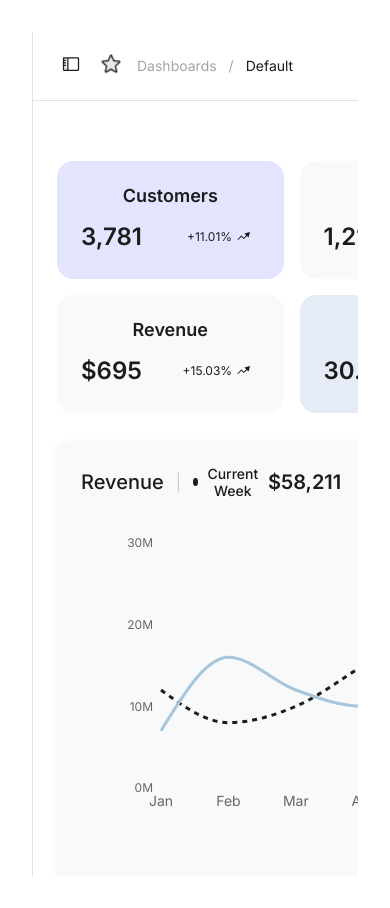
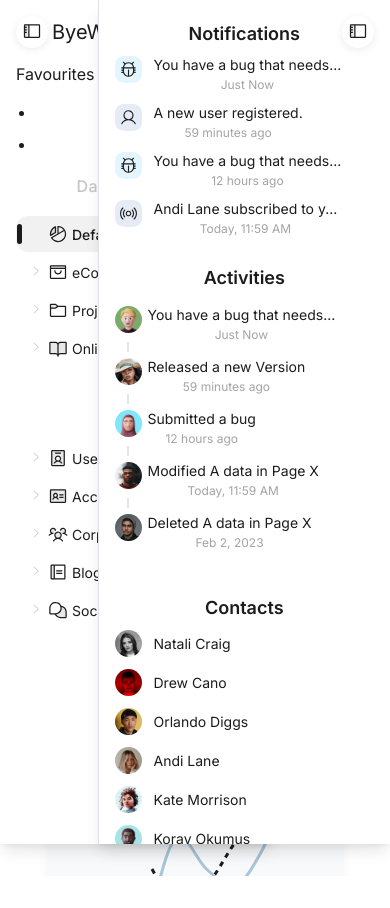
Before and after one commit to Deep0902/juspay-assignment, a React (Vite) app: page / in a window 390 px wide. Built offline with nearby package versions, Linux system fonts and the light colour scheme.

Commit message:
Expand/Collapse left and right panels on mobile

```diff
--- a/src/components/HomePage/DashboardMain/DashboardMain.css
+++ b/src/components/HomePage/DashboardMain/DashboardMain.css
@@ -33,3 +33,29 @@ h1 {
 .sales-table {
   flex: 1;
 }
+/* Add this at the end of your DashboardMain.css file */
+@media (max-width: 768px) {
+  .test,
+  .revenue-charts-container,
+  .sales-section {
+    flex-direction: column;
+    gap: 16px;
+  }
+
+  .stat-card-container {
+    grid-template-columns: 1fr 1fr;
+    gap: 12px;
+  }
+
+  .test {
+    gap: 20px;
+  }
+
+  .revenue-charts-container {
+    margin: 20px 0;
+  }
+
+  .sales-section {
+    margin: 20px 0;
+  }
+}
--- a/src/components/HomePage/HomePage.css
+++ b/src/components/HomePage/HomePage.css
@@ -250,3 +250,51 @@
     infinite;
   display: inline-block;
 }
+@media (max-width: 768px) {
+  .layout-container {
+    flex-direction: column;
+  }
+  .search-container {
+    display: none;
+  }
+  .left-panel.open,
+  .right-panel.open {
+    position: fixed;
+    top: 0;
+    left: 0;
+    width: 70vw;
+    height: 100vh;
+    z-index: 1000;
+  }
+
+  .right-panel.open {
+    left: auto;
+    right: 0;
+    width: 75vw;
+  }
+
+  .header {
+    padding: 12px 16px;
+  }
+
+  .header-left {
+    gap: 8px;
+  }
+
+  .header-right {
+    gap: 8px;
+  }
+
+  .search-input {
+    width: 120px;
+  }
+
+  .content {
+    overflow-y: auto;
+    padding: 8px 16px;
+  }
+
+  .title {
+    font-size: 12px;
+  }
+}
--- a/src/components/HomePage/HomePage.jsx
+++ b/src/components/HomePage/HomePage.jsx
@@ -28,7 +28,7 @@ function HomePage() {
       )}
       {/* Left Drawer */}
       <div className={`left-panel ${leftPanelOpen ? "open" : "closed"}`}>
-        <LeftPanel />
+        <LeftPanel onClose={() => setLeftPanelOpen(false)} />
       </div>
 
       {/* Main Content Area */}
@@ -91,7 +91,7 @@ function HomePage() {
 
       {/* Right Drawer */}
       <div className={`right-panel ${rightPanelOpen ? "open" : "closed"}`}>
-        <RightPanel />
+        <RightPanel onClose={() => setRightPanelOpen(false)} />
       </div>
     </div>
   );
--- a/src/components/LeftPanel/LeftPanel.css
+++ b/src/components/LeftPanel/LeftPanel.css
@@ -40,3 +40,25 @@
 .bullet-points li {
   padding: 6px 0;
 }
+.left-panel-close-btn {
+  display: none;
+  position: absolute;
+  top: 16px;
+  left: 16px;
+  z-index: 10;
+  background: var(--bg-primary);
+  color: var(--text-primary);
+  border: none;
+  border-radius: 50%;
+  width: 32px;
+  height: 32px;
+  font-size: 1.5rem;
+  cursor: pointer;
+  box-shadow: 0 2px 8px rgba(0,0,0,0.08);
+}
+
+@media (max-width: 768px) {
+  .left-panel-close-btn {
+    display: block;
+  }
+}
--- a/src/components/LeftPanel/LeftPanel.jsx
+++ b/src/components/LeftPanel/LeftPanel.jsx
@@ -2,10 +2,20 @@ import { useState } from "react";
 import Dashboard from "./Dashboard/Dashboard";
 import "./LeftPanel.css";
 import Pages from "./Pages/Pages";
-function LeftPanel() {
+import { getIconPath } from "../../util/commonFunctions";
+import { useTheme } from "../../ThemeContext";
+function LeftPanel({ onClose }) {
+  const { theme } = useTheme();
   const [selectedToggle, setSelectedToggle] = useState("Favourites");
   return (
     <>
+      <button
+        className="left-panel-close-btn"
+        onClick={onClose}
+        aria-label="Close left panel"
+      >
+        <img src={getIconPath("Sidebar.svg", theme)} alt="Sidebar" />
+      </button>
       <div className="left-panel-content">
         <div className="profile">
           <img src="/Profile.svg" alt="" />
--- a/src/components/RightPanel/RightPanel.css
+++ b/src/components/RightPanel/RightPanel.css
@@ -0,0 +1,24 @@
+/* ...existing code... */
+.right-panel-close-btn {
+  display: none;
+  position: absolute;
+  top: 16px;
+  right: 16px;
+  z-index: 10;
+  background: var(--bg-primary);
+  color: var(--text-primary);
+  border: none;
+  border-radius: 50%;
+  width: 32px;
+  height: 32px;
+  font-size: 1.5rem;
+  cursor: pointer;
+  box-shadow: 0 2px 8px rgba(0,0,0,0.08);
+}
+
+@media (max-width: 768px) {
+  .right-panel-close-btn {
+    display: block;
+  }
+}
+/* ...existing code... */
--- a/src/components/RightPanel/RightPanel.jsx
+++ b/src/components/RightPanel/RightPanel.jsx
@@ -1,10 +1,21 @@
 import Activities from "./Activities/Activities";
 import Contacts from "./Contacts/Contacts";
 import Notification from "./Notification/Notification";
+import { useTheme } from "../../ThemeContext";
+import { getIconPath } from "../../util/commonFunctions";
 import "./RightPanel.css";
-function RightPanel() {
+
+function RightPanel({ onClose }) {
+  const { theme } = useTheme();
   return (
     <>
+      <button
+        className="right-panel-close-btn"
+        onClick={onClose}
+        aria-label="Close right panel"
+      >
+        <img src={getIconPath("Sidebar.svg", theme)} alt="Sidebar" />
+      </button>
       <Notification />
       <Activities />
       <Contacts />
```
